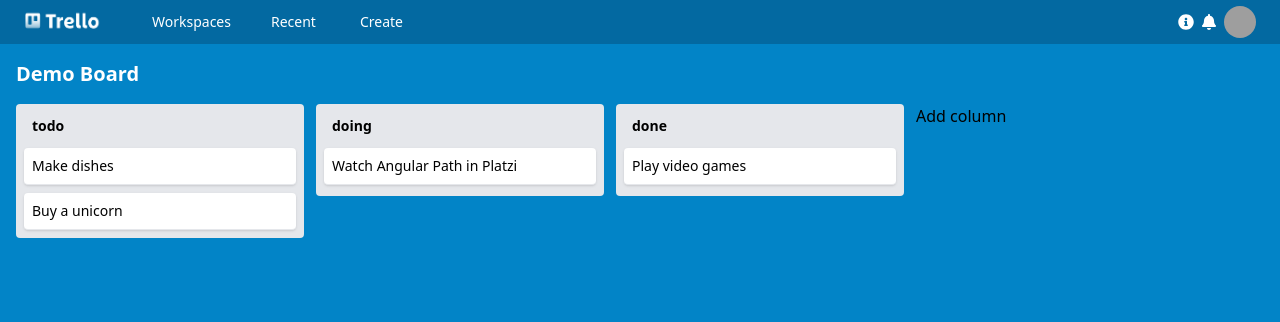
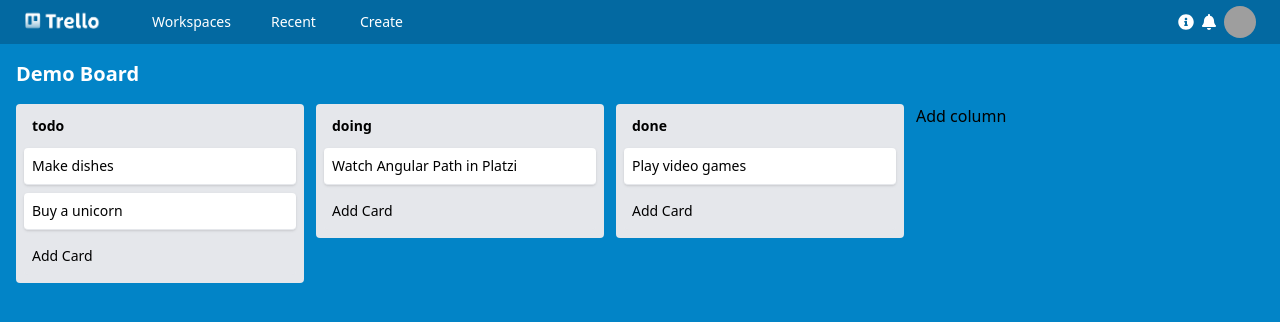
Before and after one commit to Mauri-Godoy/Angular-platzi_trello_clone, an Angular app: page /board in a window 1280 px wide. Shown: the top 322 px of the page. Built offline with nearby package versions, Linux system fonts and the light colour scheme; grey boxes are pictures that could not be loaded.

Commit message:
fixes estilos

```diff
--- a/src/app/pages/board/board.component.html
+++ b/src/app/pages/board/board.component.html
@@ -1,11 +1,11 @@
 <div class="flex flex-col h-screen">
   <app-navbar></app-navbar>
-  <div class="w-full grow bg-sky-600 px-4 pb-4">
+  <div class="w-full grow bg-sky-600 pl-4 pb-4 overflow-x-scroll">
     <div class="flex flex-col h-full">
       <div>
         <h2 class="text-xl font-bold text-white my-4">Demo Board</h2>
       </div>
-      <div class="flex items-start grow w-full h-full overflow-x-scroll" cdkDropListGroup>
+      <div class="flex items-start grow w-full h-full" cdkDropListGroup>
         <!-- tiene que tener un alto mínimo para que se le puedan asignar elementos a pesar de estar vacio -->
         <div class="rounded bg-gray-200 w-72 p-2 mr-3 shrink-0" *ngFor="let column of columns">
           <div class="flex justify-between py-1">
@@ -17,6 +17,10 @@
               class="bg-white shadow p-2 rounded mt-2 border-b border-x-gray-300 cursor-pointer hover:bg-gray-400">
               {{ task.title }}
             </div>
+            <button type="button"
+            class="w-full flex p-2 rounded mt-2 border-b border-x-gray-300 cursor-pointer hover:bg-gray-400">
+            Add Card
+          </button>
           </div>
         </div>
         <button type="button shrink-0 w-72" (click)="addColumn()">
--- a/src/app/pages/board/board.component.ts
+++ b/src/app/pages/board/board.component.ts
@@ -67,7 +67,7 @@
   ngOnInit(): void {
   }
 
-  drop(event: CdkDragDrop<ToDo[]>) {
+  drop(event: CdkDragDrop<any[]>) {
     if (event.previousContainer === event.container)
       moveItemInArray(event.container.data, event.previousIndex, event.currentIndex);
     else
```
